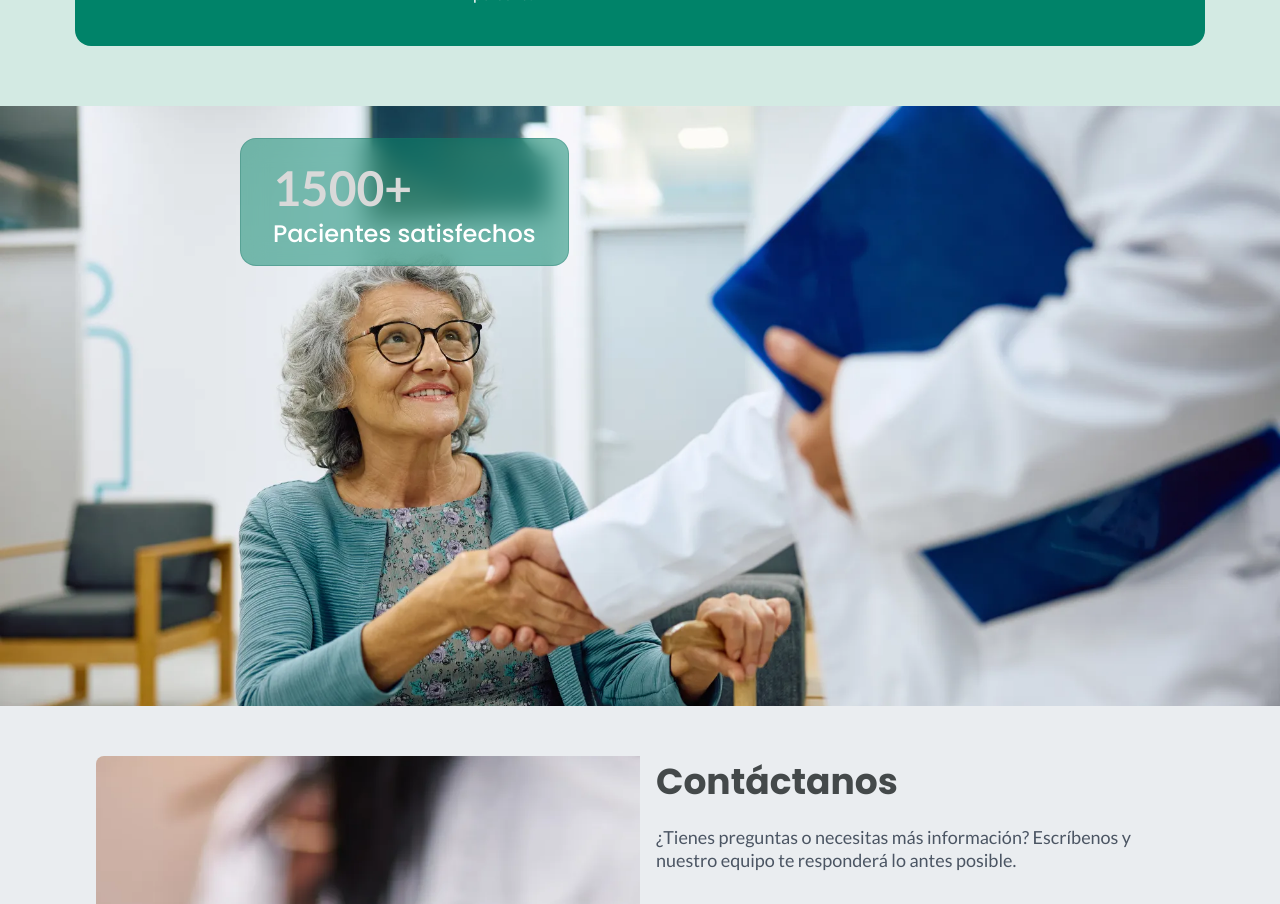
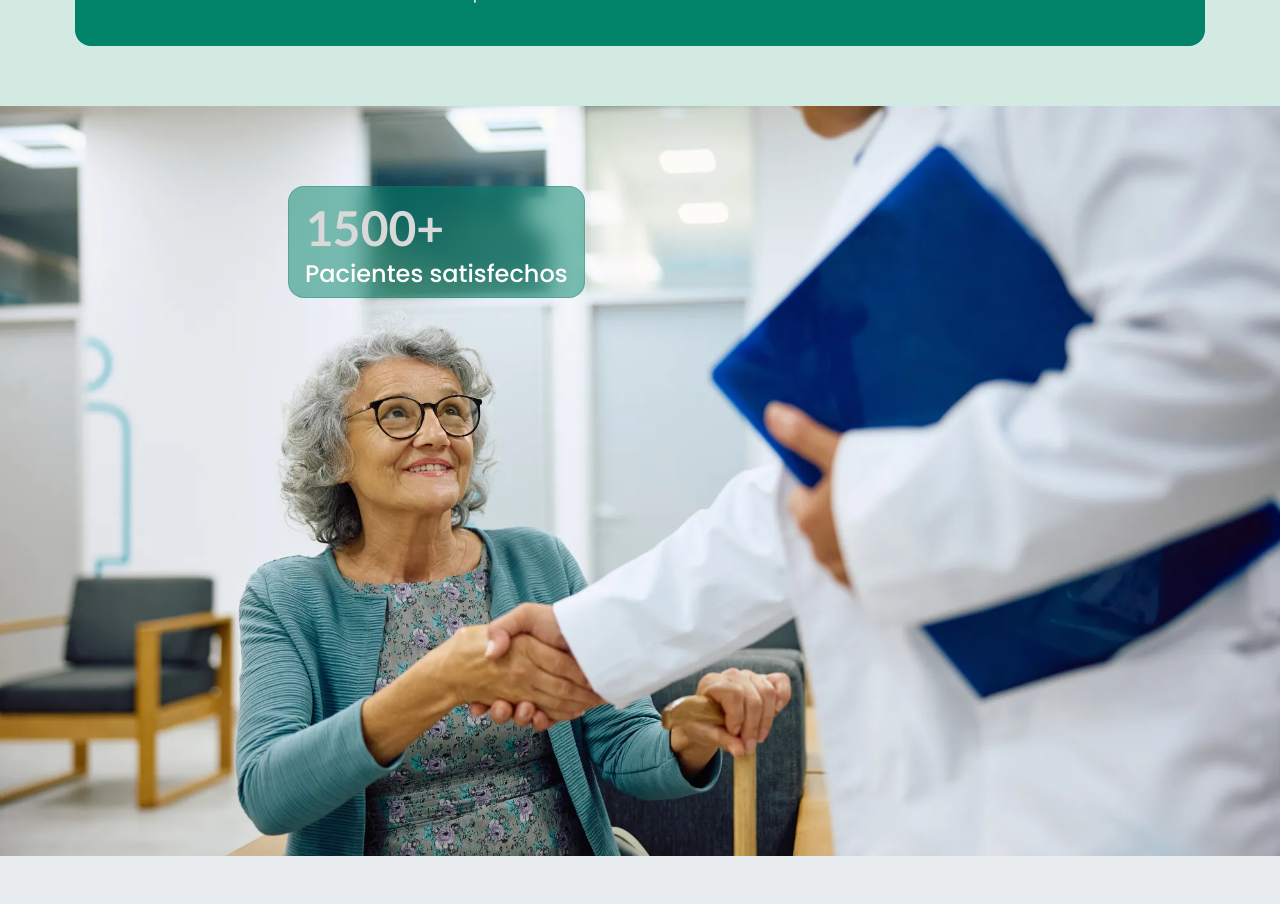
Before and after one commit to sonuiiit/Saludmega_cc, a React (Create React App) app: page / in a window 1280 px wide. Shown: the part 2240-3144 px from the top of the page. Built offline with nearby package versions, Linux system fonts and the light colour scheme.

Commit message:
finalpush7

```diff
--- a/src/_components/Section3.jsx
+++ b/src/_components/Section3.jsx
@@ -2,16 +2,16 @@ import React from 'react';
 
 export const Section3 = () => {
   return (
-    <div className="relative  ">
+    <div className="relative lg:h-[750px] md:h-[485px] h-[285px] border-4s">
       {/* Positioned Text Over Image with Glassy Green Effect */}
-      <div className="bg-[#00836999]/50 border border-[#1B7568]/30 text-white px-4  md:px-8 md:py-2 rounded-2xl flex flex-col justify-center -space-y-2
-                      md:w-76 w-54 h-24 md:h-32 backdrop-blur-md absolute top-[4px] left-[16px] md:top-8 md:left-16 lg:top-24 lg:left-48 xl:top-8 xl:left-60 ">
+      <div className="bg-[#00836999]/50 border border-[#1B7568]/30 text-white px-4  md:px-4 md:py-2 lg:px-4 lg:py-2 rounded-2xl flex flex-col justify-center -space-y-2
+                      md:w-76 w-54 h-24 md:h-28 backdrop-blur-md absolute top-[4px] left-[16px] md:top-8 md:left-24 lg:top-20 lg:left-72  ">
         <span className="lg:text-[48px] text-[36px] font-bold text-[#D9D9D9] font-lato">1500+</span>
         <span className="md:text-[20px] lg:text-[24px] text-[16px] text-md font-medium text-white font-poppins">Pacientes satisfechos</span>
       </div>
 
       {/* Image */}
-      <img src={'/images/WomanDoctor.webp'} alt='Woman Doctor' className="w-full object-cover xl:h-[600px] " />
+      <img src={'/images/WomanDoctor.webp'} alt='Woman Doctor' className="w-full h-full object-cover" />
 
     </div>
   );
```
